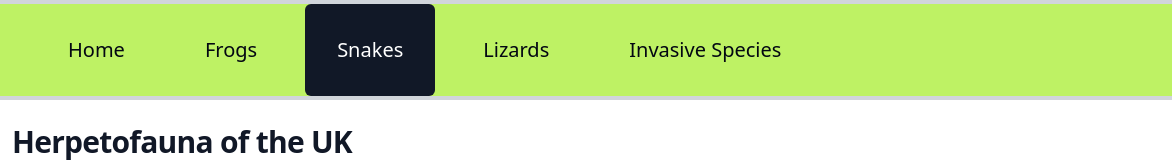
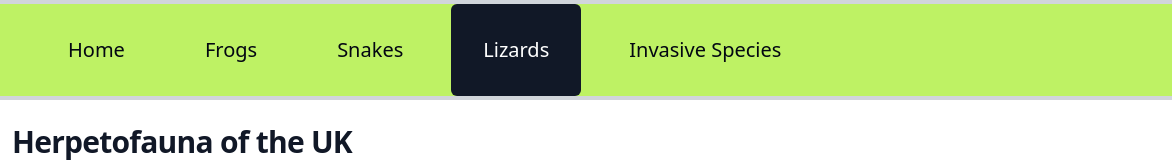
Before and after one commit to RhiannaGoble/First-Website-Project, a plain HTML site: page snakes.html in a window 1280 px wide. Shown: the top 162 px of the page, 108-1280 px from the left. Drawn offline with nearby package versions, Linux system fonts and the light colour scheme.

```diff
--- a/snakes.html
+++ b/snakes.html
@@ -26,8 +26,8 @@
                 <!-- Current: "bg-gray-900 text-white", Default: "text-gray-950 hover:bg-lime-300 hover:text-white" -->
                 <a href="index.html" class="text-gray-950 hover:bg-lime-400 hover:text-black rounded-md px-8 py-8 text-xl font-medium">Home</a>
                 <a href="frogs.html" class="text-gray-950 hover:bg-lime-400 hover:text-black rounded-md px-8 py-8 text-xl font-medium">Frogs</a>
-                <a href="snakes.html" class="bg-gray-900 text-white rounded-md px-8 py-8 text-xl font-medium" aria-current="page">Snakes</a>
-                <a href="lizards.html" class="text-gray-950 hover:bg-lime-400 hover:text-black rounded-md px-8 py-8 text-xl font-medium">Lizards</a>
+                <a href="snakes.html" class="text-gray-950 hover:bg-lime-400 hover:text-black rounded-md px-8 py-8 text-xl font-medium">Snakes</a>
+                <a href="lizards.html" class="bg-gray-900 text-white rounded-md px-8 py-8 text-xl font-medium" aria-current="page">Lizards</a>
                 <a href="#" class="text-gray-950 hover:bg-lime-400 hover:text-black rounded-md px-8 py-8 text-xl font-medium">Invasive Species</a>
               </div>
             </div>
```
